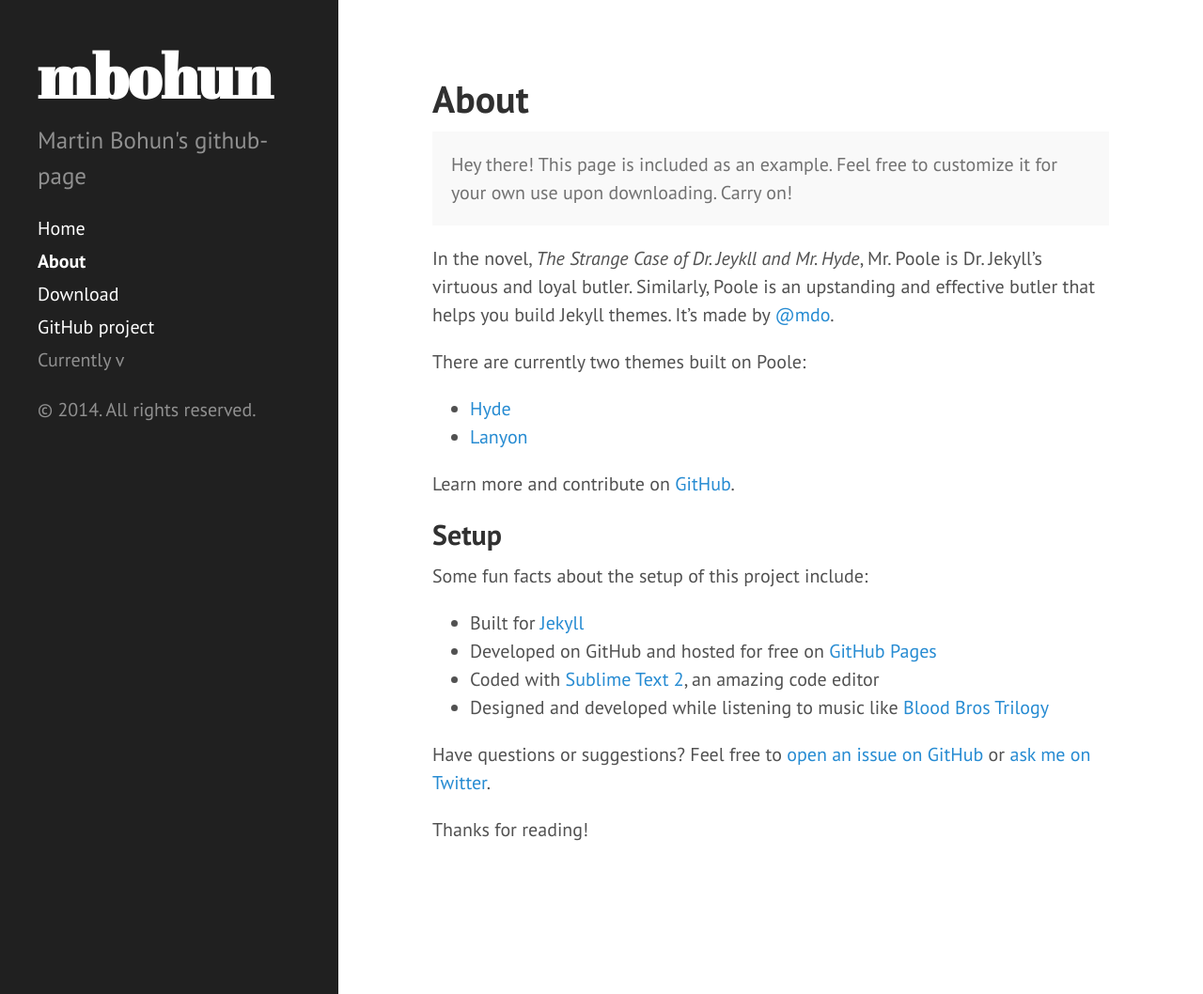
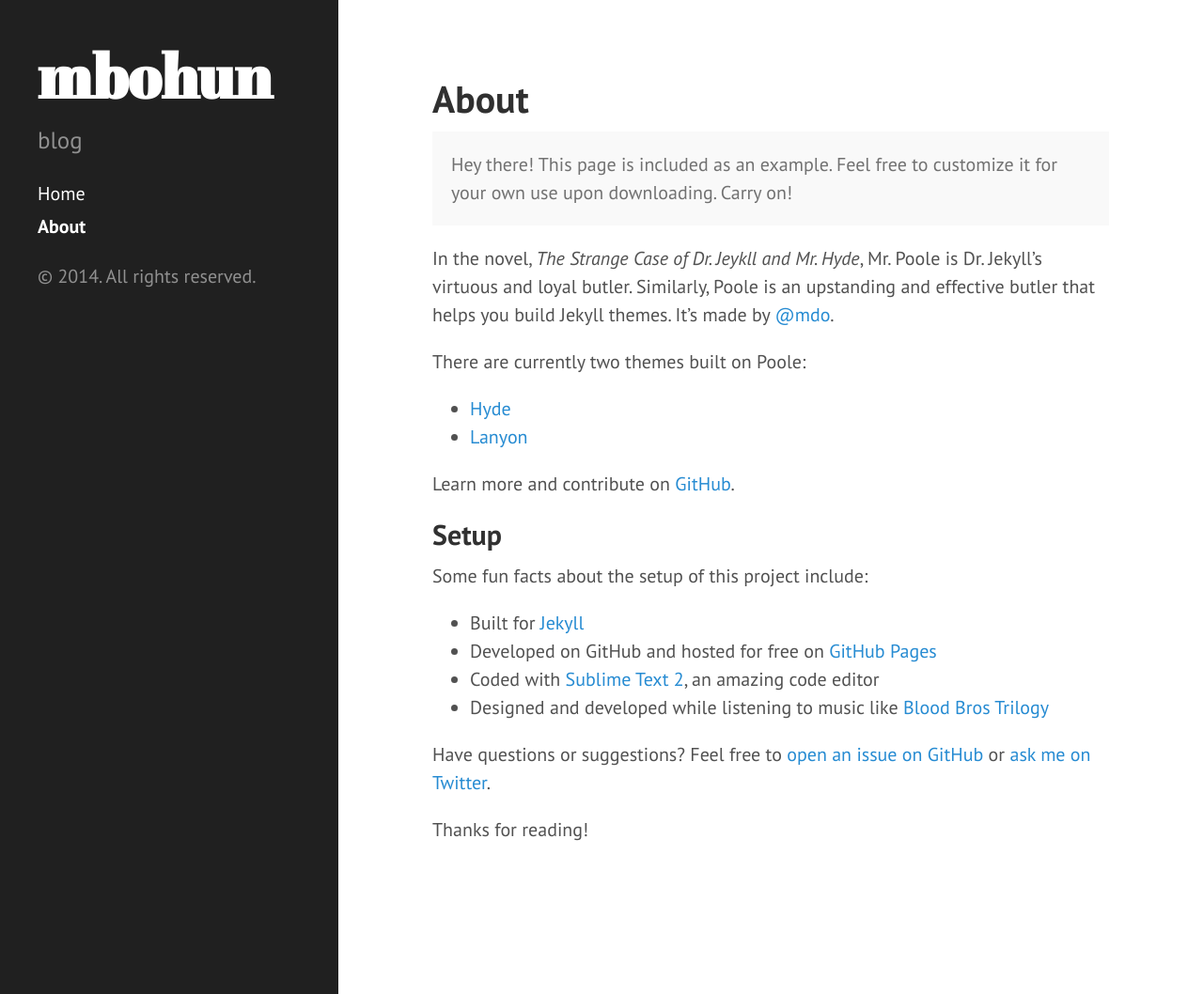
Before and after one commit to mbohun/blog, a Jekyll site: the page built from about.md, in a window 1280 px wide and 1058 px high. Shown: the whole window at 94% size. Built offline with Jekyll 4.4.1, drawn with Linux system fonts in a browser that asks for light colours.

Commit message:
removed irrelevant bits

```diff
--- a/_config.yml
+++ b/_config.yml
@@ -7,7 +7,7 @@ relative_permalinks: true
 # Setup
 title:            mbohun
 tagline:          "blog"
-description:      "Martin Bohun's github-page"
+description:      "blog"
 url:              http://github.com/mbohun
 baseurl:          /
 
--- a/_includes/sidebar.html
+++ b/_includes/sidebar.html
@@ -25,10 +25,6 @@
           {% endif %}
         {% endif %}
       {% endfor %}
-
-      <a class="sidebar-nav-item" href="{{ site.github.repo }}/archive/v{{ site.version }}.zip">Download</a>
-      <a class="sidebar-nav-item" href="{{ site.github.repo }}">GitHub project</a>
-      <span class="sidebar-nav-item">Currently v{{ site.version }}</span>
     </nav>
 
     <p>&copy; {{ site.time | date: '%Y' }}. All rights reserved.</p>
```
